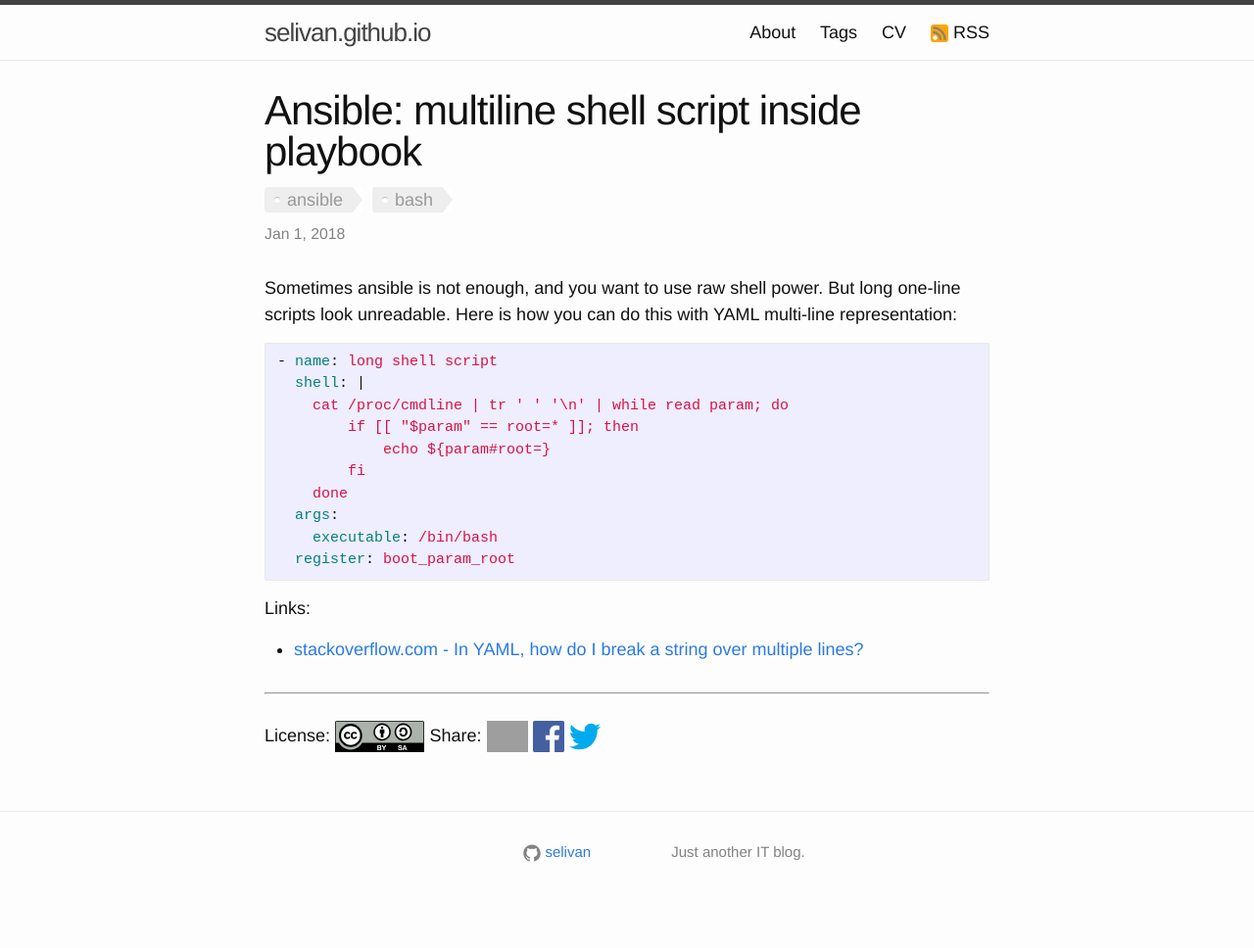
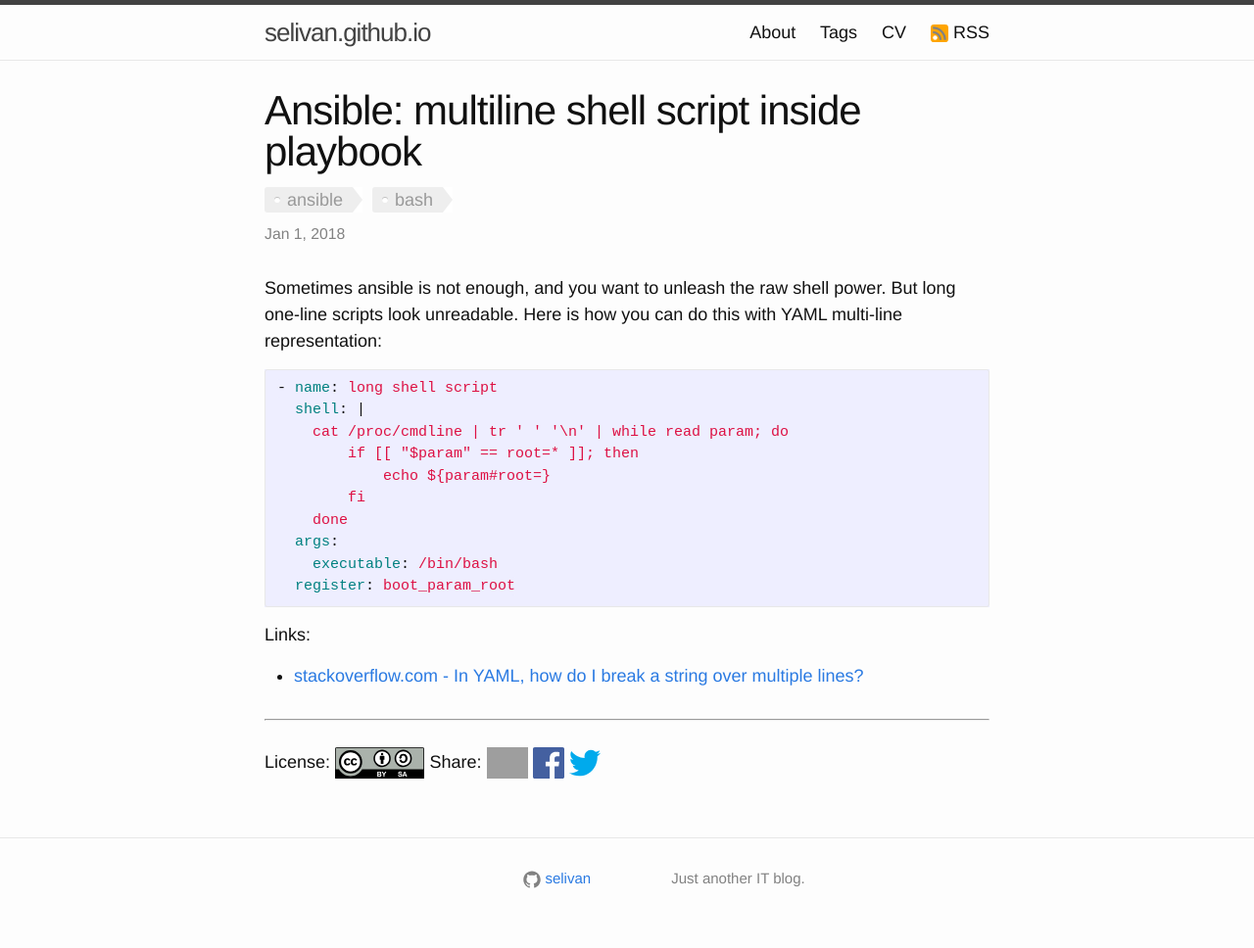
Before and after one commit to selivan/selivan.github.io, a Jekyll site: the page built from _posts/2018-01-01-ansible-multiline-shell-script.md, in a window 1280 px wide. Shown: the whole page at 98% size. Built offline with Jekyll 4.4.1, drawn with Linux system fonts in a browser that asks for light colours; comment, search, counter and statistics services are not loaded; before the commit the page ends 941 px from its top, so only the background shows below that; grey boxes are pictures that could not be loaded.

Commit message:
small update

````diff
--- a/_posts/2018-01-01-ansible-multiline-shell-script.md
+++ b/_posts/2018-01-01-ansible-multiline-shell-script.md
@@ -3,7 +3,7 @@ layout: post
 title:  "Ansible: multiline shell script inside playbook"
 tags: [ansible, bash]
 ---
-Sometimes ansible is not enough, and you want to use raw shell power. But long one-line scripts look unreadable. Here is how you can do this with YAML multi-line representation:
+Sometimes ansible is not enough, and you want to unleash the raw shell power. But long one-line scripts look unreadable. Here is how you can do this with YAML multi-line representation:
 
 ```yaml
 - name: long shell script
````
